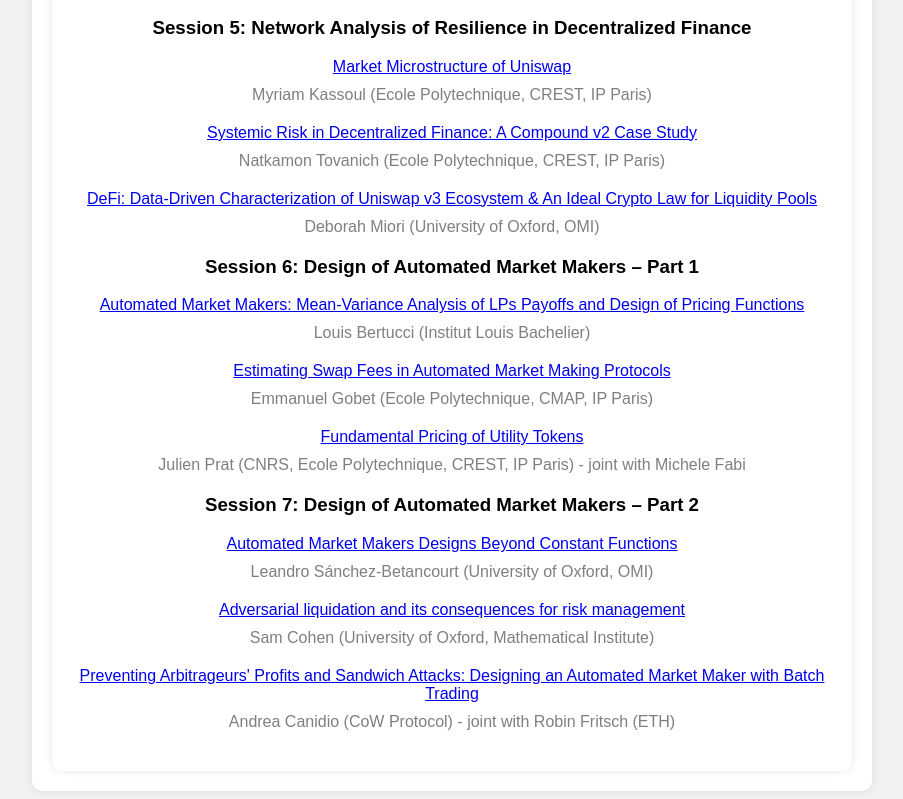
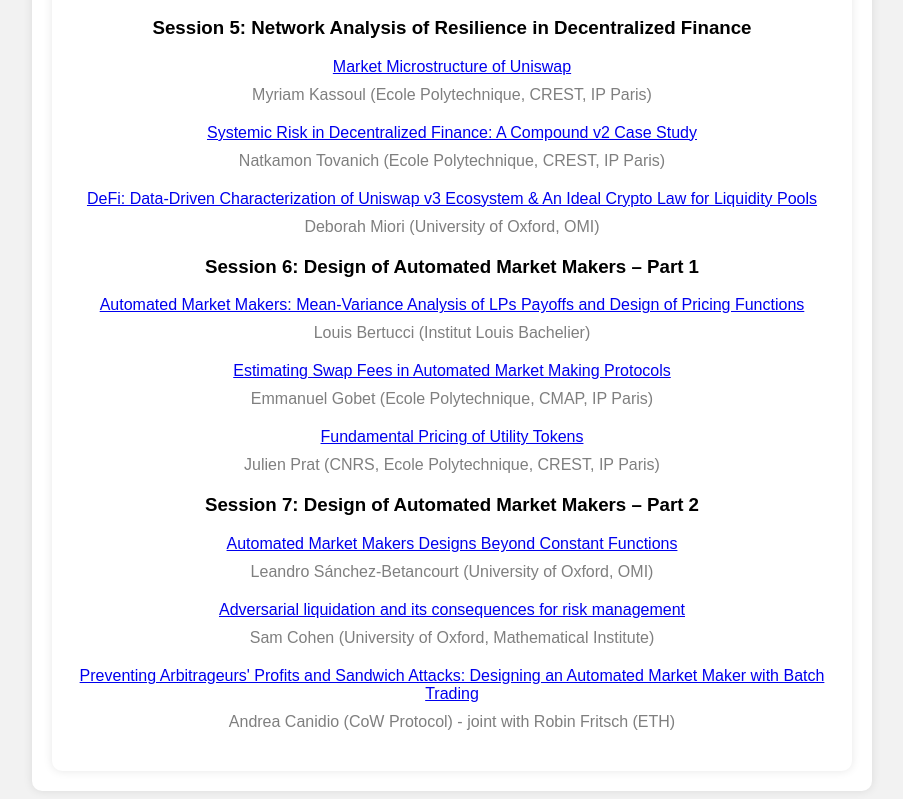
Before and after one commit to michele-fabi/Blockchain-DEFI-Workshop-X-OMI, a plain HTML site: page index.html in a window 1280 px wide. Shown: the part 1711-2510 px from the top of the page, without its empty margins (188-1091 px from the left). Drawn offline with Linux system fonts and the light colour scheme.

Commit message:
Update index.html

```diff
--- a/index.html
+++ b/index.html
@@ -172,7 +172,7 @@
 <p><a href="6-2.pdf">Estimating Swap Fees in Automated Market Making Protocols</a></p>
 <p class="spacer">Emmanuel Gobet (Ecole Polytechnique, CMAP, IP Paris)</p>
 <p><a href="6-3.pdf">Fundamental Pricing of Utility Tokens</a></p>
-<p class="spacer">Julien Prat (CNRS, Ecole Polytechnique, CREST, IP Paris) - joint with Michele Fabi</p>
+<p class="spacer">Julien Prat (CNRS, Ecole Polytechnique, CREST, IP Paris)</p>
 
 <h3>Session 7: Design of Automated Market Makers – Part 2</h3>
 <p><a href="7-1.pdf">Automated Market Makers Designs Beyond Constant Functions</a></p>
```
